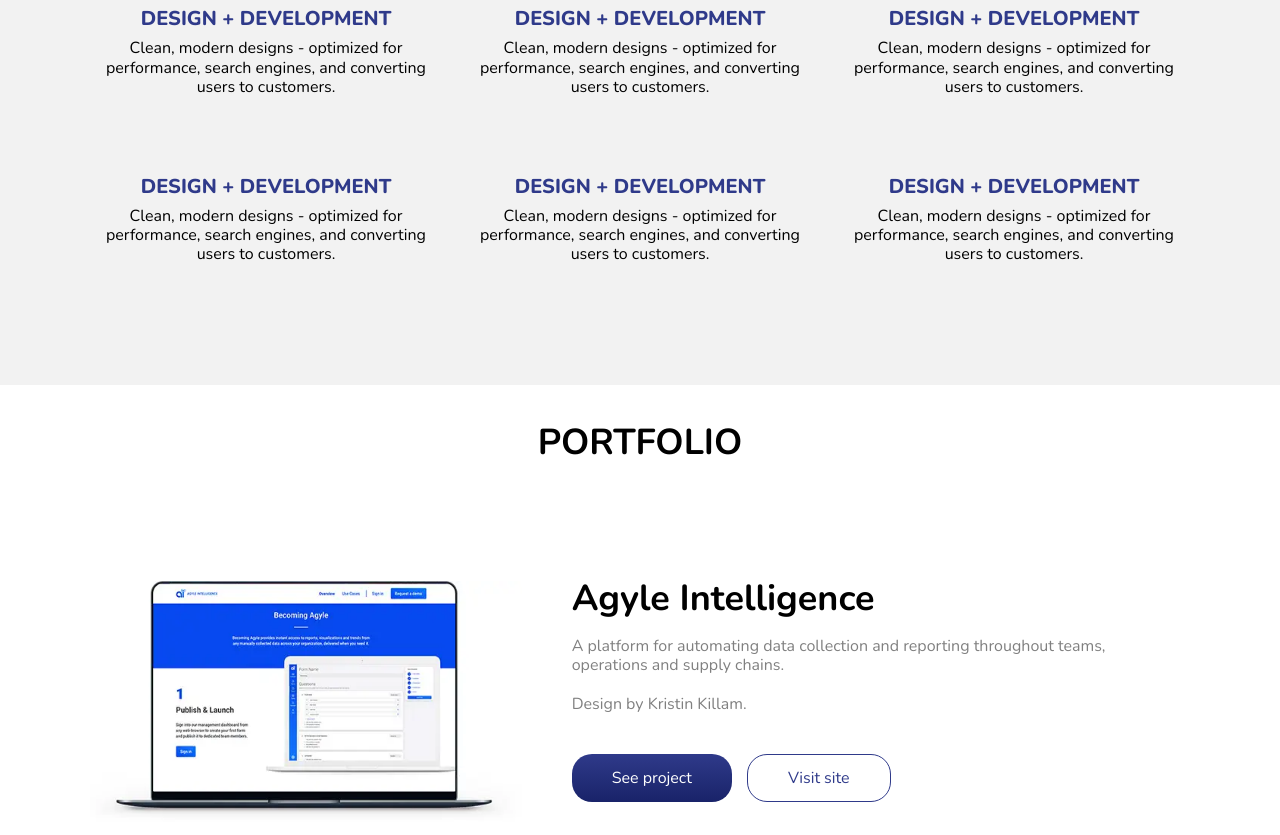
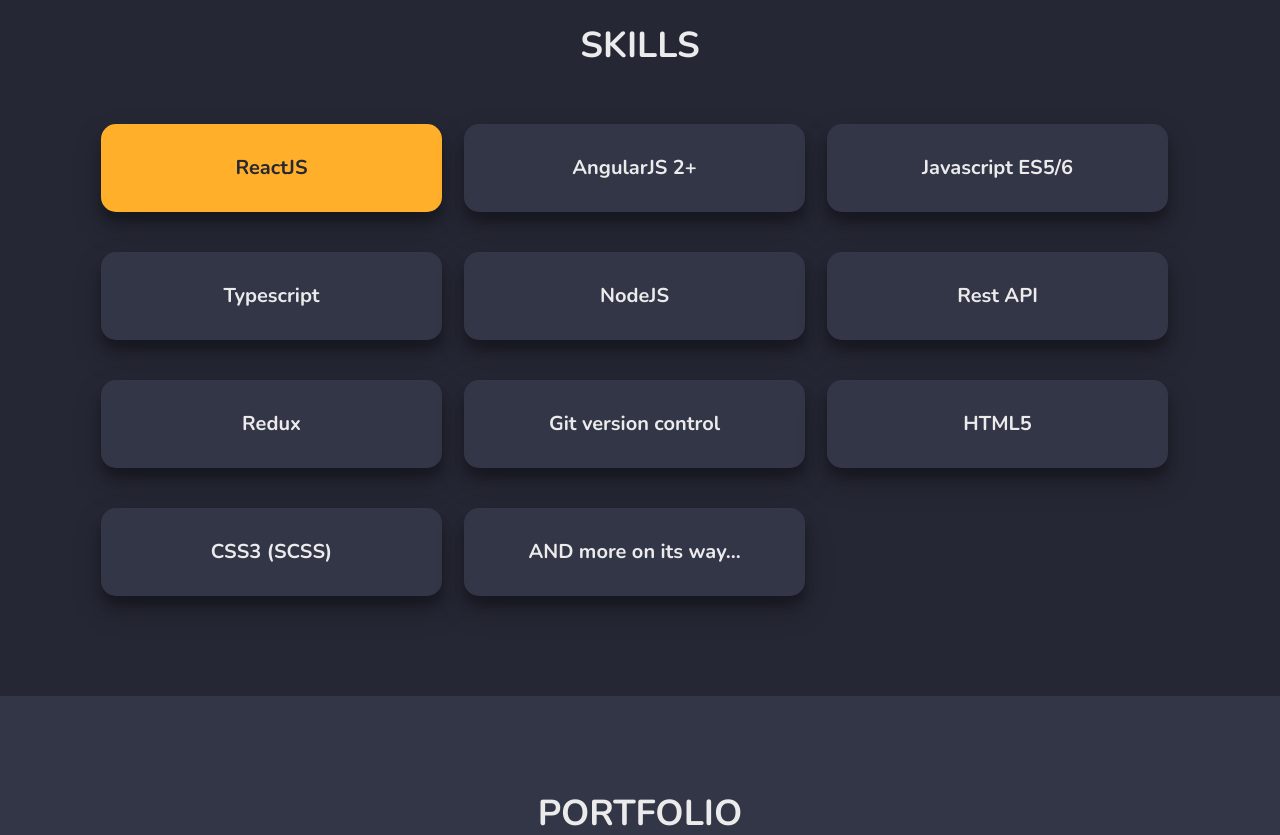
Before and after one commit to JadeHendricks/personal-portfolio, a website: page index.html in a window 1280 px wide. Shown: the part 720-1555 px from the top of the page. Drawn offline with nearby package versions, Linux system fonts and the light colour scheme.

Commit message:
changed the theme of the website

```diff
--- a/index.html
+++ b/index.html
@@ -44,46 +44,37 @@
                 <div class="container">
                     <div class="skills__wrapper">
                         <div class="skills__block">
-                            <h4 class="skills__title">Design + Development</h4>
-                            <p class="skills__description">
-                                Clean, modern designs - optimized for performance,
-                                search engines, and converting users to customers.
-                            </p>
+                            <h4 class="skills__title">ReactJS</h4>
                         </div>
                         <div class="skills__block">
-                            <h4 class="skills__title">Design + Development</h4>
-                            <p class="skills__description">
-                                Clean, modern designs - optimized for performance,
-                                search engines, and converting users to customers.
-                            </p>
+                            <h4 class="skills__title">AngularJS 2+</h4>
                         </div>
                         <div class="skills__block">
-                            <h4 class="skills__title">Design + Development</h4>
-                            <p class="skills__description">
-                                Clean, modern designs - optimized for performance,
-                                search engines, and converting users to customers.
-                            </p>
+                            <h4 class="skills__title">Javascript ES5/6</h4>
                         </div>
                         <div class="skills__block">
-                            <h4 class="skills__title">Design + Development</h4>
-                            <p class="skills__description">
-                                Clean, modern designs - optimized for performance,
-                                search engines, and converting users to customers.
-                            </p>
+                            <h4 class="skills__title">Typescript</h4>
                         </div>
                         <div class="skills__block">
-                            <h4 class="skills__title">Design + Development</h4>
-                            <p class="skills__description">
-                                Clean, modern designs - optimized for performance,
-                                search engines, and converting users to customers.
-                            </p>
+                            <h4 class="skills__title">NodeJS</h4>
                         </div>
                         <div class="skills__block">
-                            <h4 class="skills__title">Design + Development</h4>
-                            <p class="skills__description">
-                                Clean, modern designs - optimized for performance,
-                                search engines, and converting users to customers.
-                            </p>
+                            <h4 class="skills__title">Rest API</h4>
+                        </div>
+                        <div class="skills__block">
+                            <h4 class="skills__title">Redux</h4>
+                        </div>
+                        <div class="skills__block">
+                            <h4 class="skills__title">Git version control</h4>
+                        </div>
+                        <div class="skills__block">
+                            <h4 class="skills__title">HTML5</h4>
+                        </div>
+                        <div class="skills__block">
+                            <h4 class="skills__title">CSS3 (SCSS)</h4>
+                        </div>
+                        <div class="skills__block">
+                            <h4 class="skills__title">AND more on its way...</h4>
                         </div>
                     </div>
                 </div>
@@ -93,7 +84,7 @@
                 <div class="portfolio__block">
                     <div class="portfolio__wrapper">
                         <div class="portfolio__image-container">
-                            <img src="/assets/agyle-intelligence.webp" alt="" class="portfolio__image" />
+                            <img src="/assets/laptop.png" alt="" class="portfolio__image" />
                         </div>
                         <div class="portfolio__information">
                             <h2 class="portfolio__title">Agyle Intelligence</h2>
@@ -104,8 +95,8 @@
                                 Design by Kristin Killam.
                             </p>
                             <div class="portfolio__button-container">
-                                <button class="button button--blue">See project</button>
-                                <button class="button button--outlineBlue">Visit site</button>
+                                <button class="button button--yellow">See project</button>
+                                <button class="button button--outlineYellow">Visit site</button>
                             </div>
                         </div>
                     </div>
@@ -121,19 +112,19 @@
                                 Design by Kristin Killam.
                             </p>
                             <div class="portfolio__button-container">
-                                <button class="button button--blue">See project</button>
-                                <button class="button button--outlineBlue">Visit site</button>
+                                <button class="button button--yellow">See project</button>
+                                <button class="button button--outlineYellow">Visit site</button>
                             </div>
                         </div>
                         <div class="portfolio__image-container">
-                            <img src="/assets/agyle-intelligence.webp" alt="" class="portfolio__image" />
+                            <img src="/assets/laptop.png" alt="" class="portfolio__image" />
                         </div>
                     </div>
                 </div>
                 <div class="portfolio__block">
                     <div class="portfolio__wrapper">
                         <div class="portfolio__image-container">
-                            <img src="/assets/agyle-intelligence.webp" alt="" class="portfolio__image" />
+                            <img src="/assets/laptop.png" alt="" class="portfolio__image" />
                         </div>
                         <div class="portfolio__information">
                             <h2 class="portfolio__title">Agyle Intelligence</h2>
@@ -144,8 +135,8 @@
                                 Design by Kristin Killam.
                             </p>
                             <div class="portfolio__button-container">
-                                <button class="button button--blue">See project</button>
-                                <button class="button button--outlineBlue">Visit site</button>
+                                <button class="button button--yellow">See project</button>
+                                <button class="button button--outlineYellow">Visit site</button>
                             </div>
                         </div>
                     </div>
@@ -161,12 +152,12 @@
                                 Design by Kristin Killam.
                             </p>
                             <div class="portfolio__button-container">
-                                <button class="button button--blue">See project</button>
-                                <button class="button button--outlineBlue">Visit site</button>
+                                <button class="button button--yellow">See project</button>
+                                <button class="button button--outlineYellow">Visit site</button>
                             </div>
                         </div>
                         <div class="portfolio__image-container">
-                            <img src="/assets/agyle-intelligence.webp" alt="" class="portfolio__image" />
+                            <img src="/assets/laptop.png" alt="" class="portfolio__image" />
                         </div>
                     </div>
                 </div>
--- a/sass/base/_base.scss
+++ b/sass/base/_base.scss
@@ -28,9 +28,3 @@
     padding: 0 2rem;
     margin: 0 auto;
 }
-
-hr {
-    height: 0.1rem;
-    background-color: $light-grey;
-    border: none;
-}
--- a/sass/components/_button.scss
+++ b/sass/components/_button.scss
@@ -10,14 +10,10 @@
         box-shadow: 0 14px 28px rgba(0,0,0,0.25), 0 10px 10px rgba(0,0,0,0.22);
     }
     &--yellow {
-        background: linear-gradient(180deg, $yellow 0,$dark-yellow 100%);
+        background: linear-gradient(180deg, $yellow 0, $dark-yellow 100%);
     }
-    &--blue {
-        color: $white;
-        background: linear-gradient(180deg, $blue 0,$dark-blue 100%);
-    }
-    &--outlineBlue {
-        border: 0.1rem solid $blue;
-        color: $blue;
+    &--outlineYellow {
+        border: 0.1rem solid $yellow;
+        color: $yellow;
     }
 }
--- a/sass/components/_form.scss
+++ b/sass/components/_form.scss
@@ -8,7 +8,7 @@
         margin-bottom: 6rem;
         font-size: 1.8rem;
         & > a {
-            color: $yellow;
+            color: $primary-color;
             text-decoration: none;
             font-weight: 700;
         }
--- a/sass/layout/_column-layouts.scss
+++ b/sass/layout/_column-layouts.scss
@@ -1,41 +1,50 @@
 .skills {
-    color: #000000;
-    background-color: #f2f2f2;
+    color: $light-grey-1;
+    background-color: $dark-grey;
+    padding: 10rem 0 6rem 0;
     &__heading {
         text-align: center;
-        padding: 4rem 0 4rem 0;
+        margin-bottom: 6rem;
     }
     &__wrapper {
         display: flex;
+        justify-content: flex-start;
         flex-wrap: wrap;
-        justify-content: space-between;
-        padding: 4rem 0 4rem 0;
     }
     &__block {
-        flex: 0 1 32%;
-        padding-bottom: 8rem;
-        text-align: center;
+        margin: 0 1%;
+        flex: 0 1 31%;
+        margin-bottom: 4rem;
+        background-color: $grey;
+        box-shadow: 0 14px 28px rgba(0,0,0,0.25), 0 10px 10px rgba(0,0,0,0.22);
+        border-radius: 1.5rem;
+        &:first-child {
+            background-color: $primary-color;
+            & > .skills__title {
+                color: $dark-grey;
+            }
+        }
     }
     &__title {
-        margin-bottom: 1rem;
-        color: #2f3a8a;
-        font-weight: 800;
-        text-transform: uppercase;
-    }
-    &__description {
-        color: currentColor;
+        color: $light-grey-1;
+        text-align: center;
+        padding: 3rem;
+        line-height: 1.4;
     }
 }
 
 .portfolio {
+    background-color: $grey;
+    padding: 10rem 0 0 0;
     &__heading {
-        padding: 4rem 0 4rem 0;
+        margin-bottom: 4rem;
         text-align: center;
+        color: $light-grey-1;
     }
     &__block {
-        padding: 8rem 0;
+        padding: 5rem 0;
         &:nth-child(odd) {
-            background-color: #f2f2f2;
+            background-color: $dark-grey;
         }
     }
     &__wrapper {
@@ -59,11 +68,14 @@
     &__information > * {
         margin-bottom: 2rem;
     }
+    &__title {
+        color: $light-grey-1;
+    }
     &__description {
-        color: $light-grey;
+        color: $light-grey-2;
     }
     &__tools {
-        color: $light-grey;
+        color: $primary-color;
         margin-bottom: 4rem;
     }
     &__button-container {
--- a/sass/layout/_footer.scss
+++ b/sass/layout/_footer.scss
@@ -1,12 +1,12 @@
 .footer {
     color: $white;
-    background-color: $blue;
+    background-color: $grey;
     padding: 10rem 0;
 }
 
 .footer-lower {
     color: $white;
-    background-color: $dark-blue;
+    background-color: $dark-grey;
     padding: 3rem 0;
     text-align: center;
 }
--- a/sass/layout/_header.scss
+++ b/sass/layout/_header.scss
@@ -1,6 +1,6 @@
 .header {
-    background-color: $blue;
-    padding: 15rem 0;
+    background-color: $grey;
+    padding: 20rem 0 15rem 0;
     text-align: center;
     color: #ffffff;
     &__title {
@@ -9,6 +9,6 @@
     }
     &__description {
         color: currentColor;
-        margin-bottom: 2.5rem;
+        margin-bottom: 5rem;
     }
 }
--- a/sass/layout/_navigation.scss
+++ b/sass/layout/_navigation.scss
@@ -1,5 +1,5 @@
 .navigation {
-    background-color: $dark-blue;
+    background-color: $grey;
     padding: 2rem 0;
     font-size: 1.8rem;
     box-shadow: 0 14px 28px rgba(0,0,0,0.25), 0 10px 10px rgba(0,0,0,0.22);
```
Also changed, not shown: sass/abstracts/_variables.scss (+7 -5 lines), assets/agyle-intelligence.webp (deleted), assets/laptop.png (added), css/style.css.
